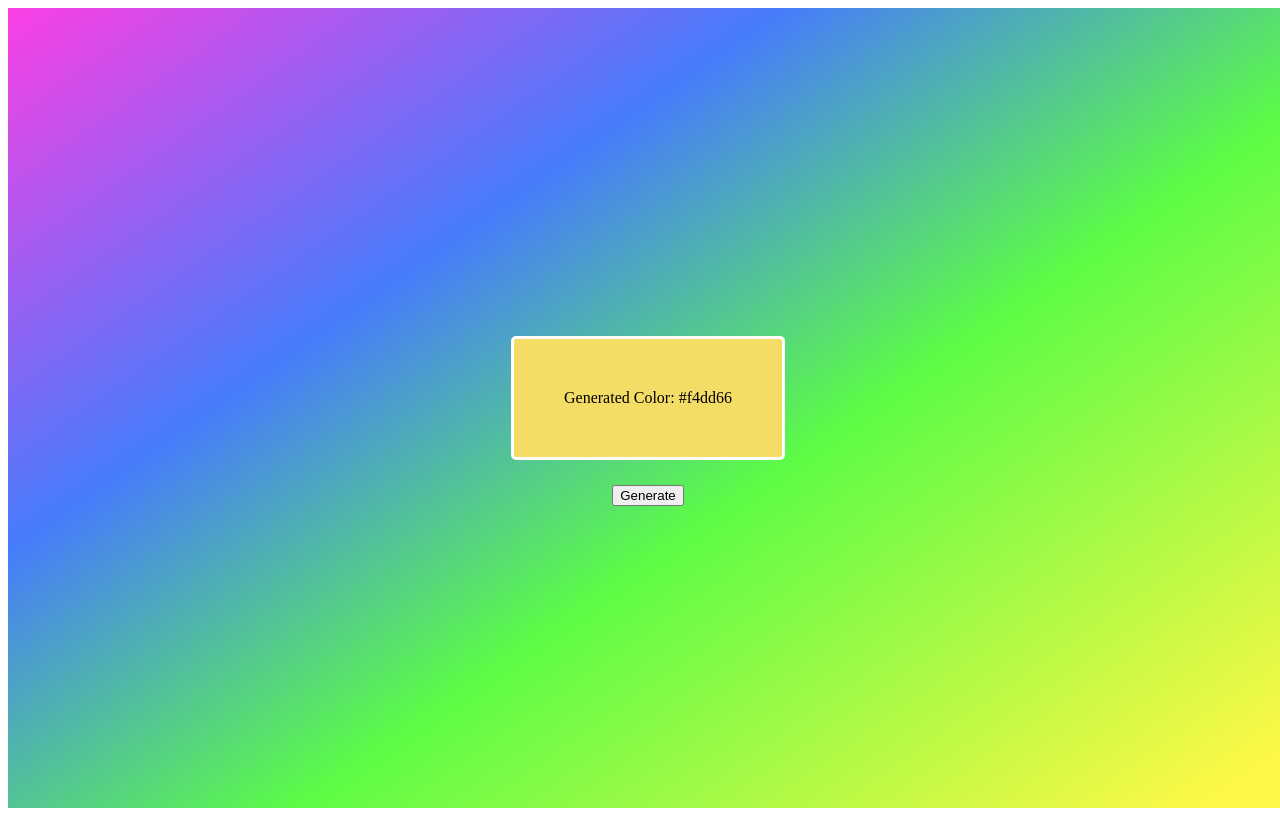
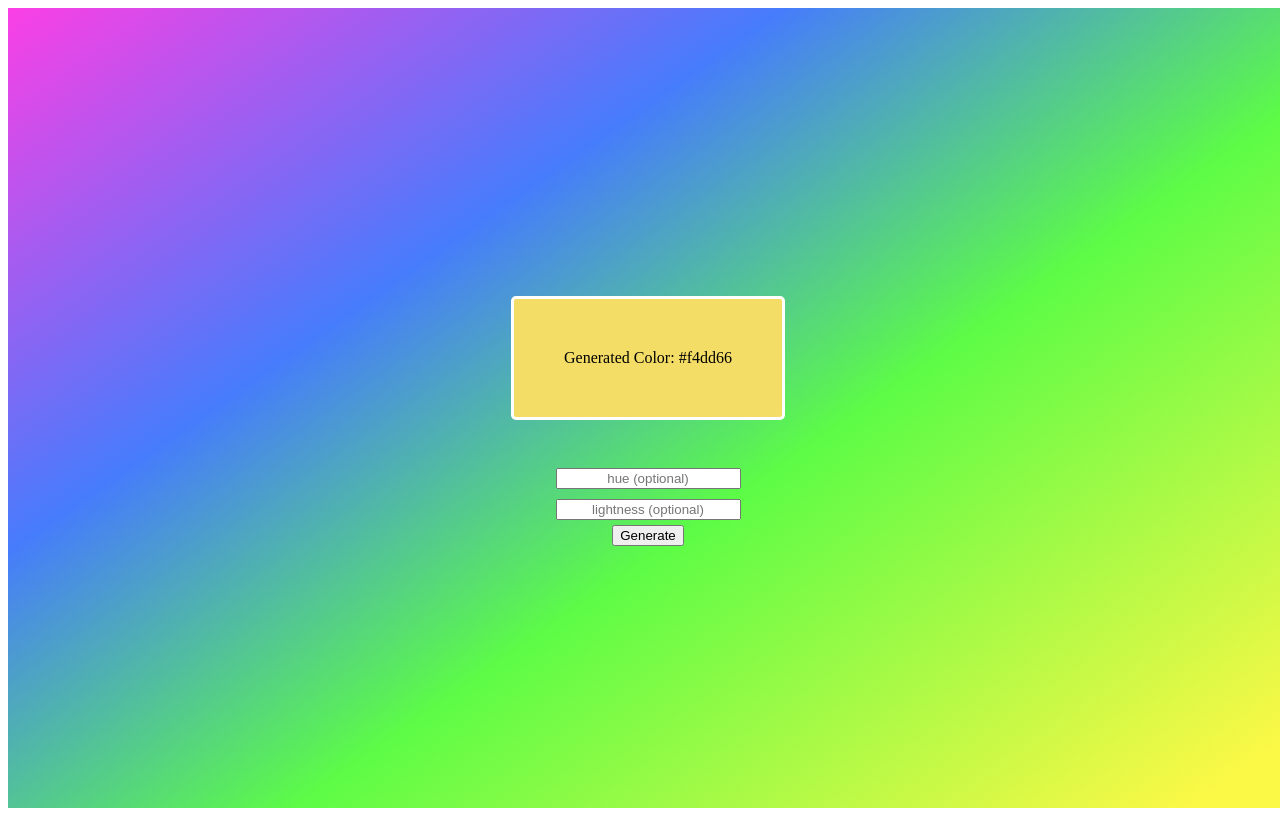
Before and after one commit to bdefner/react-random-color-generator, a React (Create React App) app: page / in a window 1280 px wide. Built offline with nearby package versions, Linux system fonts and the light colour scheme.

Commit message:
Add inputs
for luminosity and hue

```diff
--- a/src/App.js
+++ b/src/App.js
@@ -2,9 +2,16 @@ import currentColor from 'randomcolor';
 import { useState } from 'react';
 
 function App() {
+  const [hue, setHue] = useState('');
+  const [lightness, setLightness] = useState('');
   const [randomColor, setRandomColor] = useState(currentColor.randomColor());
+
   const backgroundGradient =
     'linear-gradient(145deg, rgba(251,63,229,1) 0%, rgba(70,124,252,1) 32%, rgba(93,252,70,1) 59%, rgba(252,248,70,1) 96%)';
+  const inputStyle = {
+    margin: '5px',
+    textAlign: 'center',
+  };
 
   return (
     <div
@@ -32,9 +39,28 @@ function App() {
       >
         Generated Color: {randomColor}
       </div>
+      <br />
+      <input
+        style={inputStyle}
+        placeholder="hue (optional)"
+        onChange={(event) => {
+          setHue(event.currentTarget.value);
+        }}
+      />
+      <input
+        style={inputStyle}
+        placeholder="lightness (optional)"
+        onChange={(event) => {
+          setLightness(event.currentTarget.value);
+        }}
+      />
       <button
         onClick={() => {
-          setRandomColor(currentColor.randomColor());
+          setRandomColor(
+            currentColor.randomColor({ hue: hue, luminosity: lightness }),
+          );
+          console.log('Hue:' + hue);
+          console.log('lightness:' + lightness);
         }}
       >
         Generate
--- a/src/reportWebVitals.js
+++ b/src/reportWebVitals.js
@@ -1,4 +1,4 @@
-const reportWebVitals = onPerfEntry => {
+const reportWebVitals = (onPerfEntry) => {
   if (onPerfEntry && onPerfEntry instanceof Function) {
     import('web-vitals').then(({ getCLS, getFID, getFCP, getLCP, getTTFB }) => {
       getCLS(onPerfEntry);
```
Also changed, not shown: public/logo192.png (deleted), public/logo512.png (deleted).
